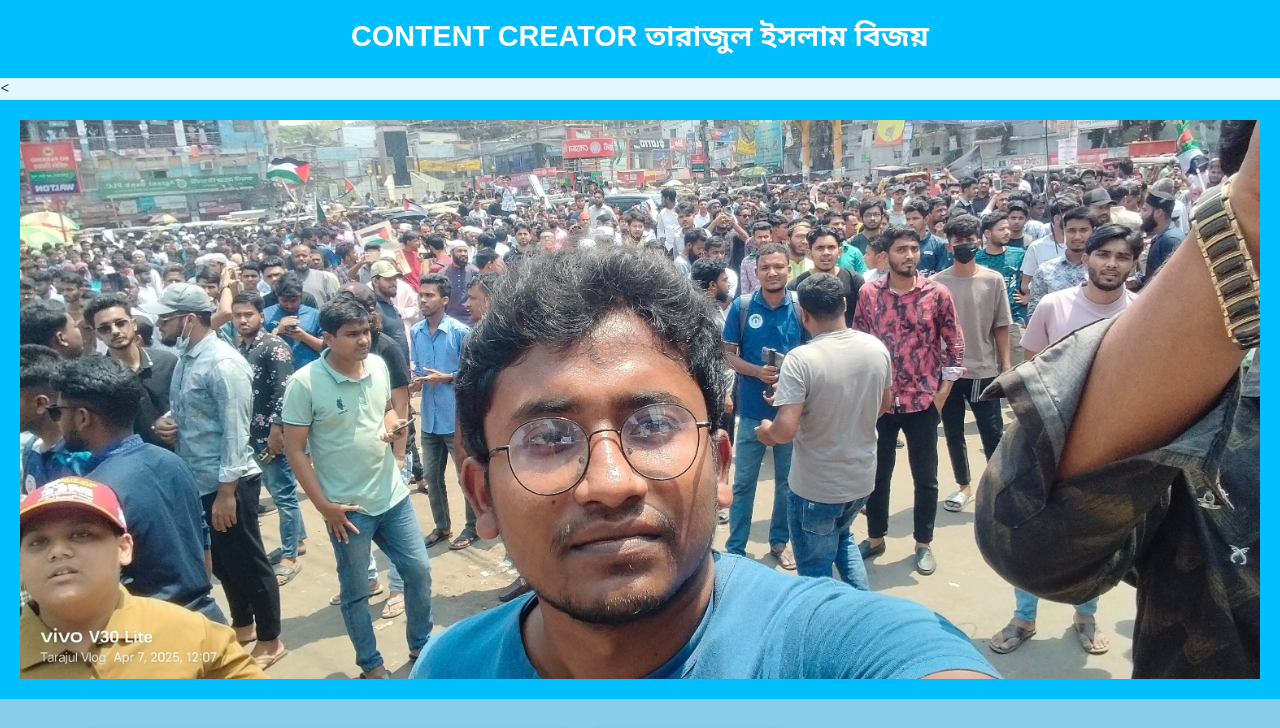
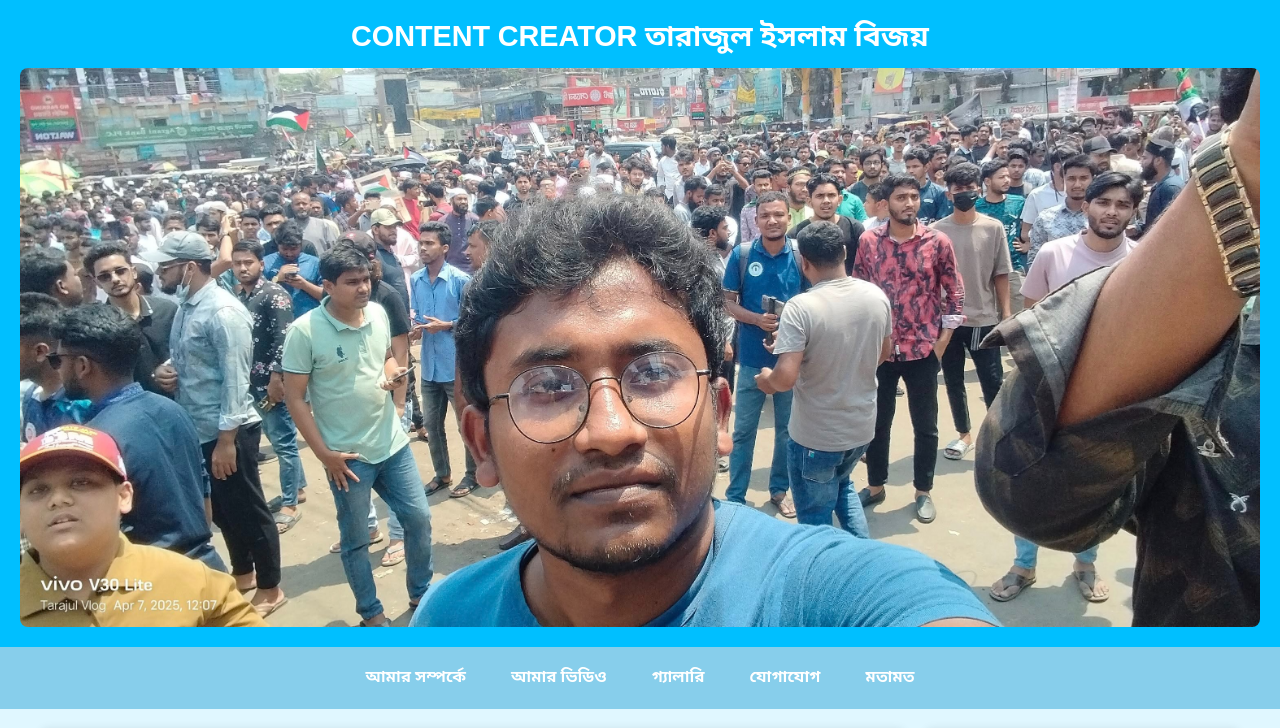
Before and after one commit to Tarajulislam/tarajul-website, a plain HTML site: page index.html in a window 1280 px wide. Shown: the top 728 px of the page. Drawn offline with Linux system fonts and the light colour scheme.

Commit message:
index.html

```diff
--- a/index.html
+++ b/index.html
@@ -25,6 +25,16 @@
             text-align: center;
             font-size: 1.8rem;
             font-weight: bold;
+            position: relative;
+        }
+
+        /* Slider Image Style */
+        #slider {
+            width: 100%;
+            height: auto;
+            display: block;
+            border-radius: 8px;
+            margin-top: 10px;
         }
 
         nav {
@@ -154,47 +164,18 @@
 </head>
 <body>
 
-<header>CONTENT CREATOR তারাজুল ইসলাম বিজয়</header>
-<<!DOCTYPE html>
-<html lang="bn">
-<head>
-  <meta charset="UTF-8" />
-  <title>Header Image Slider Test</title>
-  <style>
-    header img {
-      width: 100%;
-      height: auto;
-      display: block;
-    }
-  </style>
-</head>
-<body>
-
 <header>
-  <img id="slider" src="images/banner1.jpg" alt="banner1" />
+    CONTENT CREATOR তারাজুল ইসলাম বিজয়
+    <img id="slider" src="images/banner1.jpg" alt="banner1" />
 </header>
 
-<script>
-  const images = [
-    "images/banner1.jpg",
-    "images/banner2.jpg",
-    "images/banner3.jpg",
-    "images/banner4.jpg"
-  ];
-  let index = 0;
-  const imgElement = document.getElementById("slider");
-
-  setInterval(() => {
-    index = (index + 1) % images.length;
-    imgElement.src = images[index];
-  }, 3000);
-</script>
-
-</body>
-</html>
-
-
 <nav>
+    <a href="#about">আমার সম্পর্কে</a>
+    <a href="#videos">আমার ভিডিও</a>
+    <a href="#gallery">গ্যালারি</a>
+    <a href="#contact">যোগাযোগ</a>
+    <a href="#feedback">মতামত</a>
+</nav>
 
 <div class="container">
     <main>
@@ -222,7 +203,7 @@
             <h2>যোগাযোগ</h2>
             <p>ইমেইল: <a href="mailto:bijoy32222@gmail.com">bijoy32222@gmail.com</a></p>
             <p>ফোন: 01871959444</p>
-            <p>ফেসবুক: <a href="https://facebook.com/tarajulvlog1" target="_blank">আমার Facebook আইডি</a></p>
+            <p>ফেসবুক: <a href="https://facebook.com/tarajulvlog1" target="_blank" rel="noopener noreferrer">আমার Facebook আইডি</a></p>
         </section>
 
         <section id="feedback">
@@ -247,5 +228,21 @@
     &copy; 2025 মো: তারাজুল ইসলাম বিজয় | সর্বস্বত্ব সংরক্ষিত
 </footer>
 
+<script>
+  const images = [
+    "images/banner1.jpg",
+    "images/banner2.jpg",
+    "images/banner3.jpg",
+    "images/banner4.jpg"
+  ];
+  let index = 0;
+  const imgElement = document.getElementById("slider");
+
+  setInterval(() => {
+    index = (index + 1) % images.length;
+    imgElement.src = images[index];
+  }, 3000);
+</script>
+
 </body>
 </html>
```
